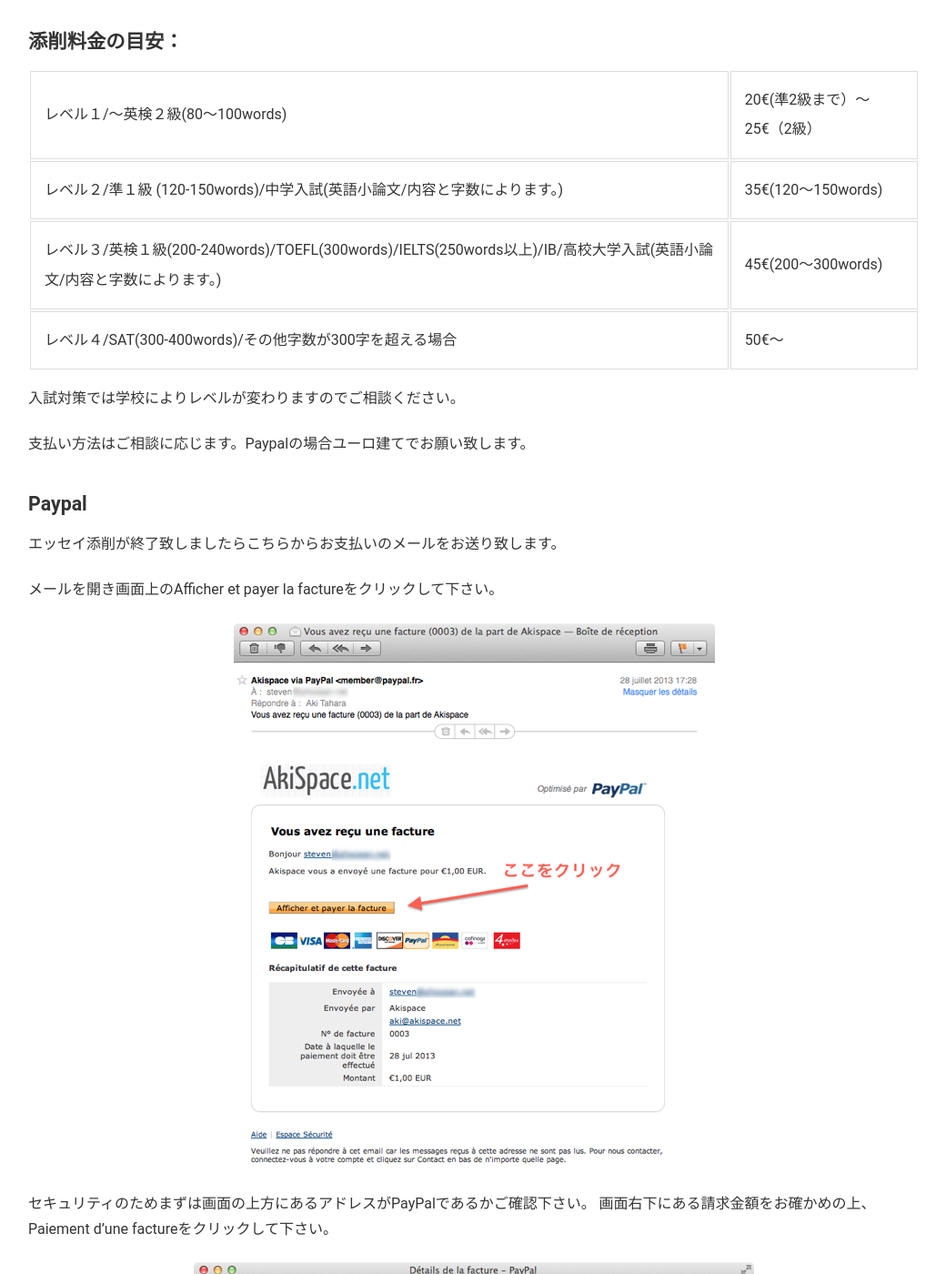
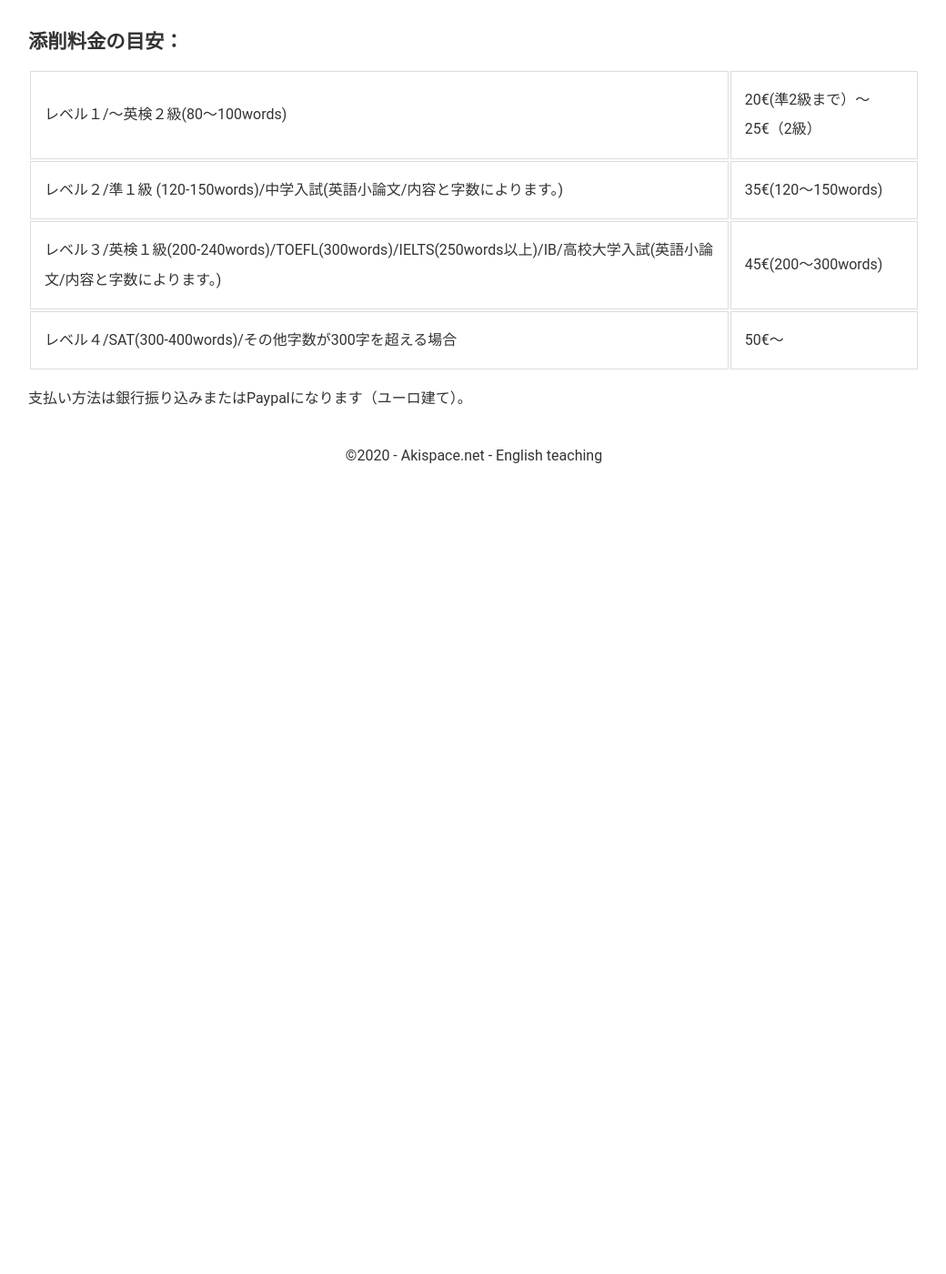
Before and after one commit to phocean/akispace, a Jekyll site: the page built from essays.md, in a window 1280 px wide and 1400 px high, scrolled down 983 px. Shown: the whole window at 91% size, without its empty margins (119-1159 px from the left). Built offline with Jekyll 4.4.1, drawn with Linux system fonts in a browser that asks for light colours; after the commit the page ends 1511 px from its top, so only the background shows below that; some of the changed text lies outside the part shown.

Commit message:
several sentences effaced

```diff
--- a/essays.md
+++ b/essays.md
@@ -34,37 +34,5 @@
 <tr><td>レベル４/SAT(300-400words)/その他字数が300字を超える場合</td><td>50€〜</td></tr>
 </table>
 
-入試対策では学校によりレベルが変わりますのでご相談ください。
 
-支払い方法はご相談に応じます。Paypalの場合ユーロ建てでお願い致します。
-
-### Paypal
-
-エッセイ添削が終了致しましたらこちらからお支払いのメールをお送り致します。
-
-メールを開き画面上のAfficher et payer la factureをクリックして下さい。
-
-<img src="/img/paypal/00.png" />
-
-セキュリティのためまずは画面の上方にあるアドレスがPayPalであるかご確認下さい。
-画面右下にある請求金額をお確かめの上、Paiement d'une factureをクリックして下さい。
-
-<img src="/img/paypal/01.png" />
-
-支払い方法は二通りあります。
-（１）ペイパルアカウントをお持ちの方はe-mailとパスワードを挿入、（２）ペイパルアカウントをお持ちでない方はVous n'avez pas de compte PayPalをクリックしてカード決済のページにお進みください。
-
-<img src="/img/paypal/02.png" />
-
-カード決済のページに移り日本語を選びますと日本語表示に切り替わります。
-必要事項を記入して頂き、完了しましたら続行ボタンをクリックして下さい。
-
-<img src="/img/paypal/03.png" />
-
-確認のページにてpayerのボタンをクリックしますと手続きが完了します。
-
-<img src="/img/paypal/04.png" />
-
-最後に手続き完了のページが表示されます。
-
-<img src="/img/paypal/05.png" />
+支払い方法は銀行振り込みまたはPaypalになります（ユーロ建て）。
```
